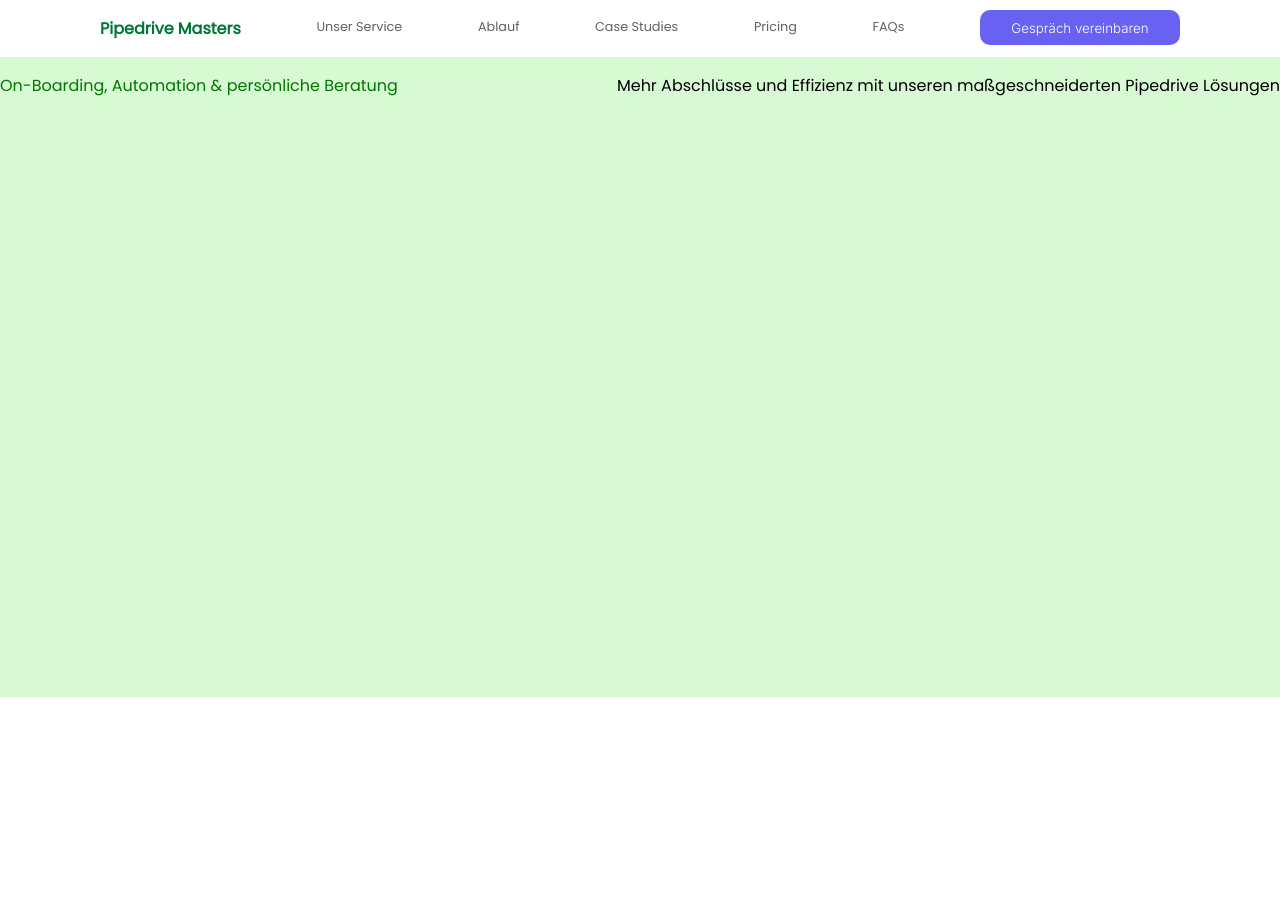
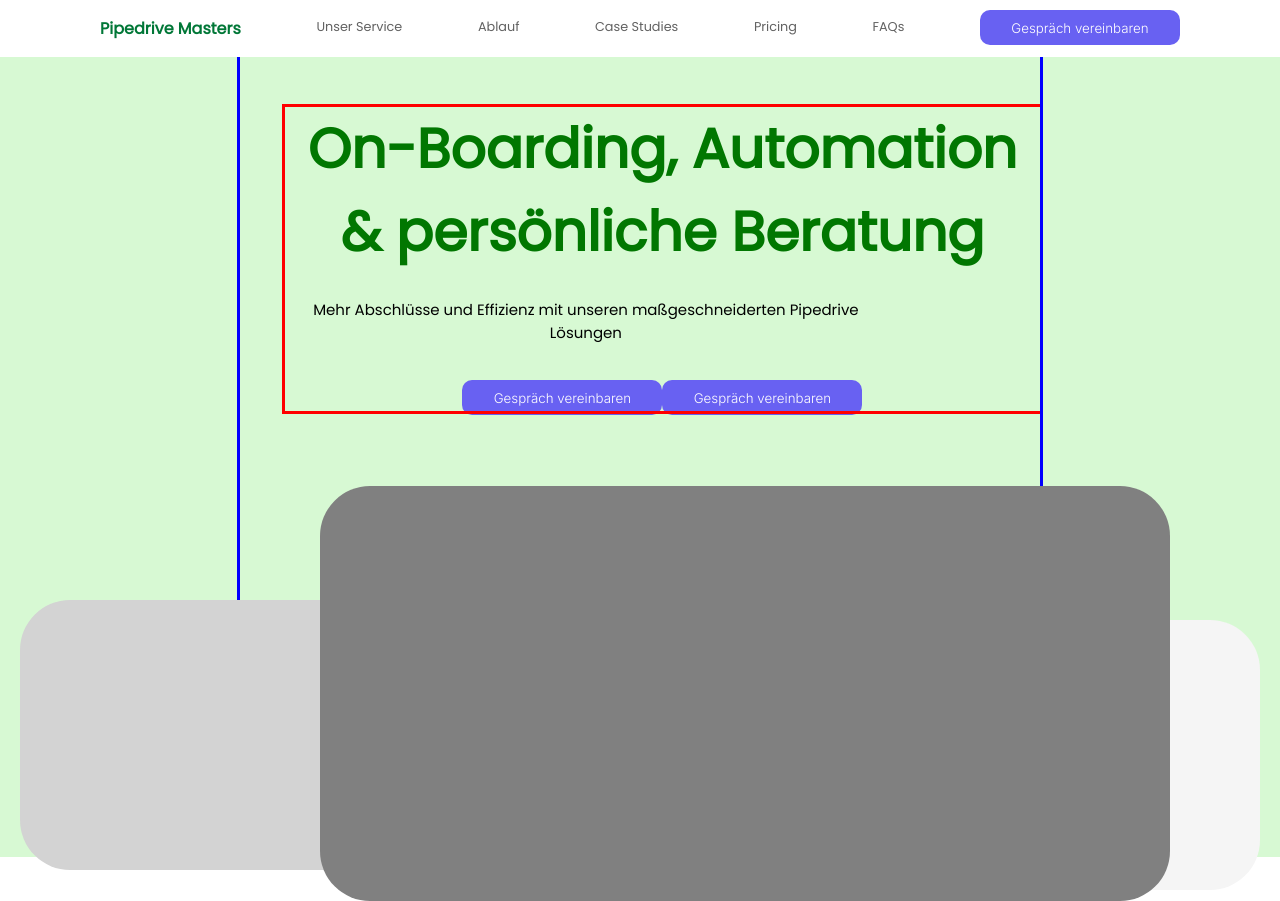
Before and after one commit to j-szczerbinski/pipedrive, a React (Create React App) app: page / in a window 1280 px wide. Before the commit the page ends 800 px from the top, so only its background shows below. Built offline with nearby package versions, Linux system fonts and the light colour scheme.

Commit message:
Done UnsereService
Done unsere service but sitll have to figure out overflow

```diff
--- a/src/App.module.scss
+++ b/src/App.module.scss
@@ -2,4 +2,5 @@
 
 body{
     font-family: 'Poppins', sans-serif;
+    overflow-x: hidden;
 }
--- a/src/Components/Header/Header.js
+++ b/src/Components/Header/Header.js
@@ -2,7 +2,7 @@ import React from 'react';
 import styles from './Header.module.scss';
 import NavLink from './NavLink/NavLink';
 import Logo from '../Logo/Logo';
-import Button from './Button/Button';
+import Button from '../Common/Button/Button';
 
 const Header = () => (
     <nav className={styles.wrapper}>
--- /dev/null
+++ b/src/Components/UnsereService/UnsereImgs/UnsereImgs.js
@@ -0,0 +1,12 @@
+import React from "react";
+import styles from './UnsereImgs.module.scss';
+
+const UnsereImgs = () => (
+    <div className={styles.wrapper}>
+        <div className={styles.img3} />
+        <div className={styles.img2} />
+        <div className={styles.img1} />
+    </div>
+);
+
+export default UnsereImgs;
--- /dev/null
+++ b/src/Components/UnsereService/UnsereImgs/UnsereImgs.module.scss
@@ -0,0 +1,33 @@
+.wrapper {
+    outline: blue;
+    // overflow: hidden;
+}
+
+.img1{
+    height: 415px;
+    width: 850px;
+    background-color: gray;
+    border-radius: 50px;
+    margin-top: 75px;
+    position: absolute;
+    left: 320px;
+}
+
+.img2{
+    height: 270px;
+    width: 30vw;
+    background-color: lightgray;
+    border-radius: 50px;
+    position: absolute;
+    top: 600px;
+    left: 20px;
+}
+ .img3{
+    height: 270px;
+    width: 40vw;
+    background-color: whitesmoke;
+    border-radius: 50px;
+    position: absolute;
+    right: 20px;
+    top: 620px;
+ }
--- a/src/Components/UnsereService/UnsereMain/UnsereMain.js
+++ b/src/Components/UnsereService/UnsereMain/UnsereMain.js
@@ -1,10 +1,15 @@
 import React from "react";
 import styles from './UnsereMain.module.scss';
+import Button from "../../Common/Button/Button";
 
 const UnsereMain = () => (
     <div className={styles.wrapper}>
-        <p className={styles.mainText}>On-Boarding, Automation & persönliche Beratung</p>
-        <p className={styles.subText}>Mehr Abschlüsse und Effizienz mit unseren maßgeschneiderten Pipedrive Lösungen</p>
+        <div>
+            <p className={styles.mainText}>On-Boarding, Automation & persönliche Beratung</p><br />
+            <p className={styles.subText}>Mehr Abschlüsse und Effizienz mit unseren maßgeschneiderten Pipedrive Lösungen</p>
+            <Button />
+            <Button />
+        </div>
     </div>
 );
 
--- a/src/Components/UnsereService/UnsereMain/UnsereMain.module.scss
+++ b/src/Components/UnsereService/UnsereMain/UnsereMain.module.scss
@@ -1,9 +1,27 @@
 .wrapper{
     display: flex;
     justify-content: space-between;
+    width: 755px;
+    height: 38vh;
+    text-align: center;
+    outline: solid red;
+    z-index: 5;
+    margin-top: 50px;
+    margin-left: 3.5vw;
 }
 
 .mainText {
     color: #017701;
     font-family: 'Poppins', sans-serif;
+    font-weight: 700;
+    font-size: 55px;
+    margin: 0;
 }
+
+.subText{
+    font-weight: 400;
+    font-size: 15px;
+    width: 602px;
+    height: 72px;
+    margin: 0;
+}
--- a/src/Components/UnsereService/UnsereService.js
+++ b/src/Components/UnsereService/UnsereService.js
@@ -1,10 +1,14 @@
 import React from "react";
+import UnsereImgs from "./UnsereImgs/UnsereImgs";
 import UnsereMain from "./UnsereMain/UnsereMain";
 import styles from './UnsereService.module.scss';
 
 const UnsereService = () => (
     <div className={styles.wrapper}>
-        <UnsereMain />
+        <div className={styles.innerWrapper}>
+            <UnsereMain />
+            <UnsereImgs />
+        </div>
     </div>
 );
 
--- a/src/Components/UnsereService/UnsereService.module.scss
+++ b/src/Components/UnsereService/UnsereService.module.scss
@@ -1,6 +1,16 @@
 .wrapper {
     background-color: #D7F9D3;
     justify-content: center;
-    height: 80vh;
+    height: 100vh;
     width: 100vw;
+    display: flex;
+    position: static;
+    overflow: hidden;
 }
+
+.innerWrapper{
+    outline: blue solid;
+    height: auto;
+    flex-direction: column;
+    overflow: hidden;
+}
```
Also changed, not shown: src/Components/Views/CaseStudiesView/CaseStudiesView.js (+8 -0 lines), src/Components/Common/Button/Button.js (renamed from src/Components/Header/Button/Button.js), src/Components/Common/Button/Button.module.scss (renamed from src/Components/Header/Button/Button.module.scss).
